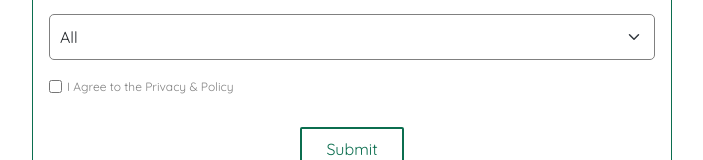
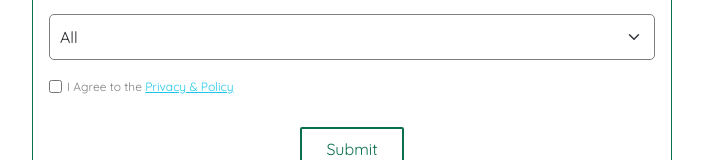
Before and after one commit to sarakilany/csc-backup, a React (Create React App) app: page /register in a window 1280 px wide. Shown: the part 1118-1278 px from the top of the page, without its empty margins (288-991 px from the left). Built offline with nearby package versions, Linux system fonts and the light colour scheme.

Commit message:
privacy routing

```diff
--- a/src/componets/Register/Register.jsx
+++ b/src/componets/Register/Register.jsx
@@ -158,8 +158,7 @@ const Register = () => {
         ))}
         <CityDropdown />
         <ZoneDropdown />
-        <Checkbox label="I Agree to the Privacy & Policy" required/>
-        <button className=" home-btn px-4 py-2 my-4 d-block mx-auto" type="submit">Submit</button>
+        <label className="flex-row-reverse justify-content-end"><div>I Agree to the <Link to="/privacy">Privacy & Policy</Link></div><input class="checkbox-input" type="checkbox" required/></label>        <button className=" home-btn px-4 py-2 my-4 d-block mx-auto" type="submit">Submit</button>
         <p style={{ color: "#818181" }} className="my-2 text-center">
           You have an account? <Link to='/login'>LogIn</Link>
         </p>
```
